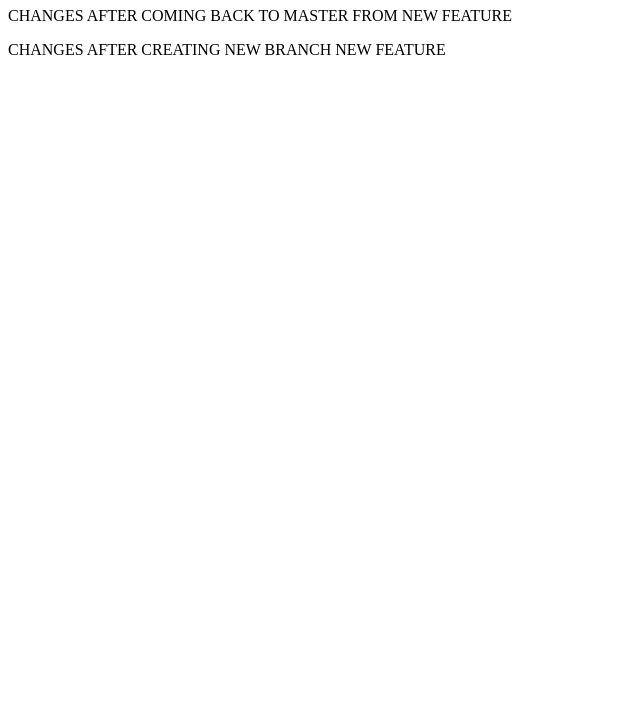
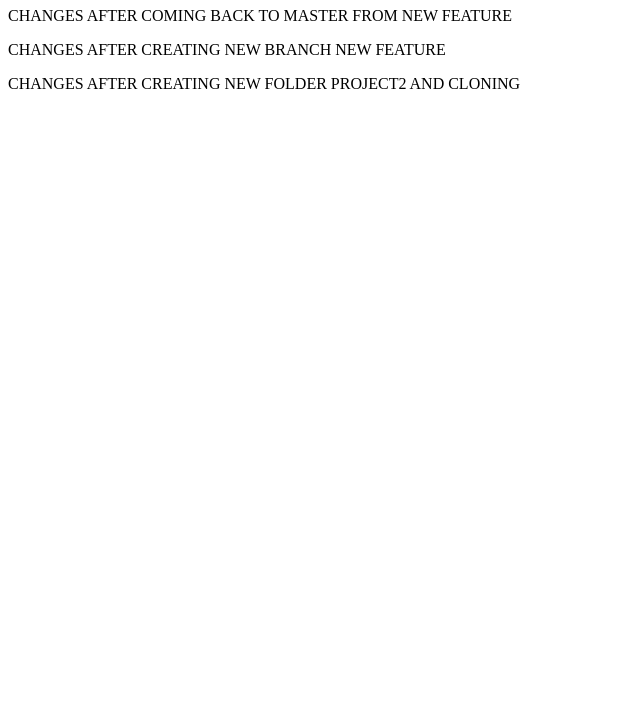
Before and after one commit to devanshi-sharma-hbwsl/test-repo, a plain HTML site: page index.html in a window 1280 px wide. Shown: the part 73-800 px from the top of the page, without its empty margins (0-640 px from the left). Drawn offline with Linux system fonts and the light colour scheme.

Commit message:
changes after cloning into project2

```diff
--- a/index.html
+++ b/index.html
@@ -13,5 +13,7 @@
 
 <p>CHANGES AFTER CREATING NEW BRANCH NEW FEATURE</p>
 
+<p>CHANGES AFTER CREATING NEW FOLDER PROJECT2 AND CLONING</p>
+
 </body>
 </html>
```
